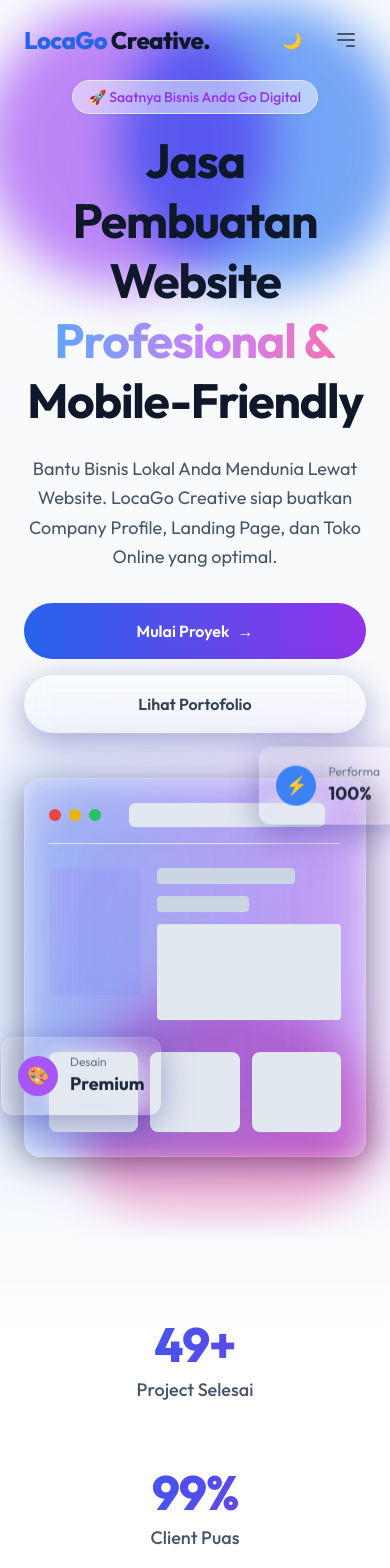
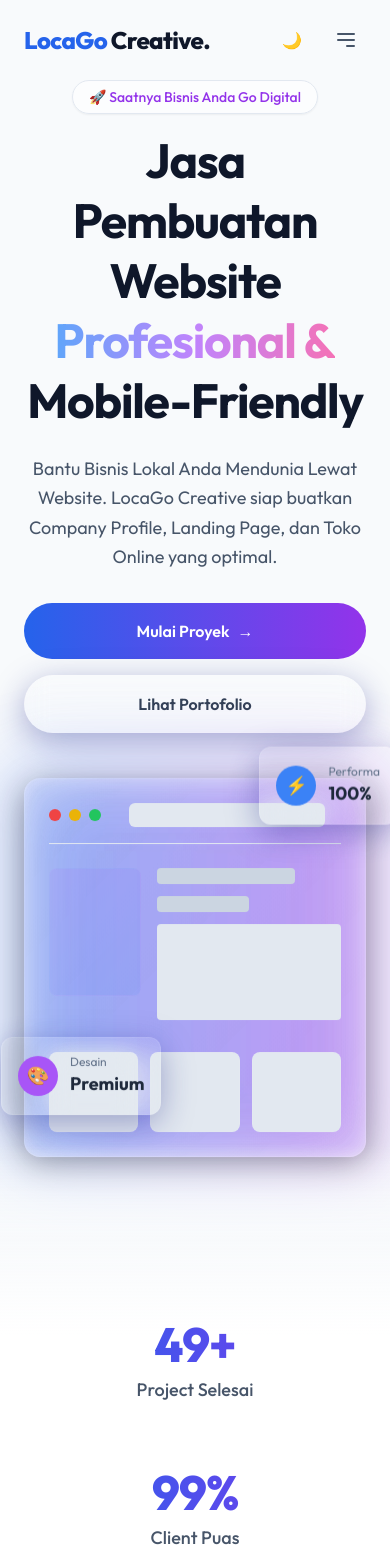
Before and after one commit to mfahmiq/LocaGo-Creative, a React (Vite) app: page / in a window 390 px wide. Shown: the top 1568 px of the page. Built offline with nearby package versions, Linux system fonts and the light colour scheme.

Commit message:
Final Performance Polish: WebP images, mobile LCP optimizations, and index.html cleanup (Score 90 -> 100)

```diff
--- a/components/Hero.tsx
+++ b/components/Hero.tsx
@@ -11,9 +11,10 @@ const Hero: React.FC = () => {
       <div className="absolute inset-0 w-full h-full bg-grid-pattern opacity-20 user-select-none pointer-events-none"></div>
 
       {/* Animated Blobs */}
-      <div className="absolute top-0 -left-4 w-72 h-72 bg-purple-500 rounded-full mix-blend-multiply filter blur-xl opacity-70 animate-blob"></div>
-      <div className="absolute top-0 -right-4 w-72 h-72 bg-blue-500 rounded-full mix-blend-multiply filter blur-xl opacity-70 animate-blob animate-delay-200"></div>
-      <div className="absolute -bottom-8 left-20 w-72 h-72 bg-pink-500 rounded-full mix-blend-multiply filter blur-xl opacity-70 animate-blob animate-delay-500"></div>
+      {/* Animated Blobs */}
+      <div className="hidden md:block absolute top-0 -left-4 w-72 h-72 bg-purple-500 rounded-full mix-blend-multiply filter blur-xl opacity-70 animate-blob"></div>
+      <div className="hidden md:block absolute top-0 -right-4 w-72 h-72 bg-blue-500 rounded-full mix-blend-multiply filter blur-xl opacity-70 animate-blob animate-delay-200"></div>
+      <div className="hidden md:block absolute -bottom-8 left-20 w-72 h-72 bg-pink-500 rounded-full mix-blend-multiply filter blur-xl opacity-70 animate-blob animate-delay-500"></div>
 
       <div className="container mx-auto px-6 relative z-10">
         <div className="flex flex-col lg:flex-row items-center gap-12">
--- a/components/Portfolio.tsx
+++ b/components/Portfolio.tsx
@@ -6,11 +6,11 @@ const Portfolio: React.FC = () => {
   const { t } = useLanguage();
 
   const images = [
-    'https://s0.wp.com/mshots/v1/https%3A%2F%2Falharamain-kohl.vercel.app%2F?w=600&h=400', // Alharamain
-    'https://s0.wp.com/mshots/v1/https%3A%2F%2Fglowup-kohl.vercel.app%2F?w=600&h=400', // Glowup
-    'https://s0.wp.com/mshots/v1/https%3A%2F%2Fnusatrip.vercel.app%2F?w=600&h=400', // Nusatrip
-    'https://s0.wp.com/mshots/v1/https%3A%2F%2Furbankicks-one.vercel.app%2F?w=600&h=400', // Urban Kicks
-    'https://s0.wp.com/mshots/v1/https%3A%2F%2Fmitrakonstruksi.vercel.app%2F?w=600&h=400', // Mitra Konstruksi
+    'https://s0.wp.com/mshots/v1/https%3A%2F%2Falharamain-kohl.vercel.app%2F?w=600&h=400&format=webp', // Alharamain
+    'https://s0.wp.com/mshots/v1/https%3A%2F%2Fglowup-kohl.vercel.app%2F?w=600&h=400&format=webp', // Glowup
+    'https://s0.wp.com/mshots/v1/https%3A%2F%2Fnusatrip.vercel.app%2F?w=600&h=400&format=webp', // Nusatrip
+    'https://s0.wp.com/mshots/v1/https%3A%2F%2Furbankicks-one.vercel.app%2F?w=600&h=400&format=webp', // Urban Kicks
+    'https://s0.wp.com/mshots/v1/https%3A%2F%2Fmitrakonstruksi.vercel.app%2F?w=600&h=400&format=webp', // Mitra Konstruksi
   ];
 
   return (
--- a/index.html
+++ b/index.html
@@ -28,15 +28,7 @@
         rel="stylesheet">
     <link href="https://fonts.googleapis.com/css2?family=Outfit:wght@300;400;500;600;700;800&display=swap"
         rel="stylesheet">
-    <script type="importmap">
-{
-  "imports": {
-    "react/": "https://esm.sh/react@^19.2.3/",
-    "react": "https://esm.sh/react@^19.2.3",
-    "react-dom/": "https://esm.sh/react-dom@^19.2.3/"
-  }
-}
-</script>
+    <!-- Importmap removed for performance -->
     <link rel="stylesheet" href="/index.css">
 </head>
 
```
